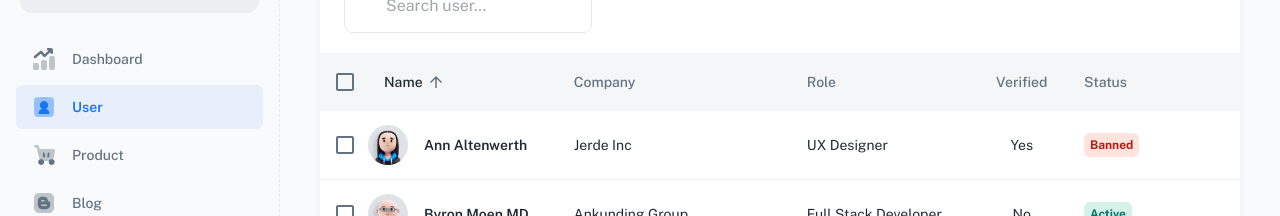
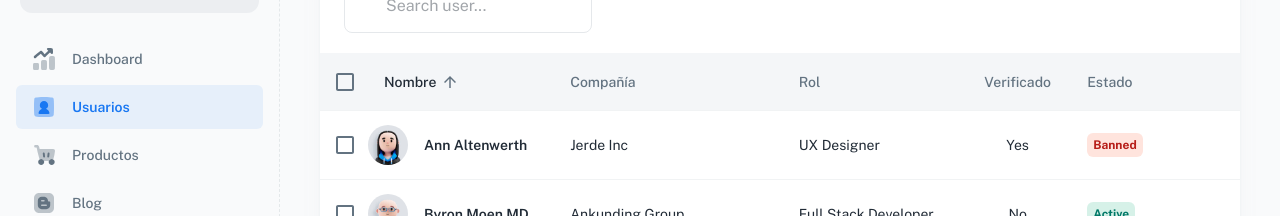
Before and after one commit to Wilpoymu/softsolutions-template, a React (Vite) app: page /user in a window 1280 px wide. Shown: the part 207-423 px from the top of the page. Built offline with nearby package versions, Linux system fonts and the light colour scheme; some icons are missing.

Commit message:
That's just how I roll

```diff
--- a/src/layouts/dashboard/config-navigation.jsx
+++ b/src/layouts/dashboard/config-navigation.jsx
@@ -13,12 +13,12 @@ const navConfig = [
     icon: icon('ic_analytics'),
   },
   {
-    title: 'user',
+    title: 'Usuarios',
     path: '/user',
     icon: icon('ic_user'),
   },
   {
-    title: 'product',
+    title: 'Productos',
     path: '/products',
     icon: icon('ic_cart'),
   },
--- a/src/pages/user.jsx
+++ b/src/pages/user.jsx
@@ -8,7 +8,7 @@ export default function UserPage() {
   return (
     <>
       <Helmet>
-        <title> User | Minimal UI </title>
+        <title> Usuarios | Softsolutions </title>
       </Helmet>
 
       <UserView />
--- a/src/sections/user/view/user-view.jsx
+++ b/src/sections/user/view/user-view.jsx
@@ -122,11 +122,11 @@ export default function UserPage() {
                 onRequestSort={handleSort}
                 onSelectAllClick={handleSelectAllClick}
                 headLabel={[
-                  { id: 'name', label: 'Name' },
-                  { id: 'company', label: 'Company' },
-                  { id: 'role', label: 'Role' },
-                  { id: 'isVerified', label: 'Verified', align: 'center' },
-                  { id: 'status', label: 'Status' },
+                  { id: 'name', label: 'Nombre' },
+                  { id: 'company', label: 'Compañía' },
+                  { id: 'role', label: 'Rol' },
+                  { id: 'isVerified', label: 'Verificado', align: 'center' },
+                  { id: 'status', label: 'Estado' },
                   { id: '' },
                 ]}
               />
```
